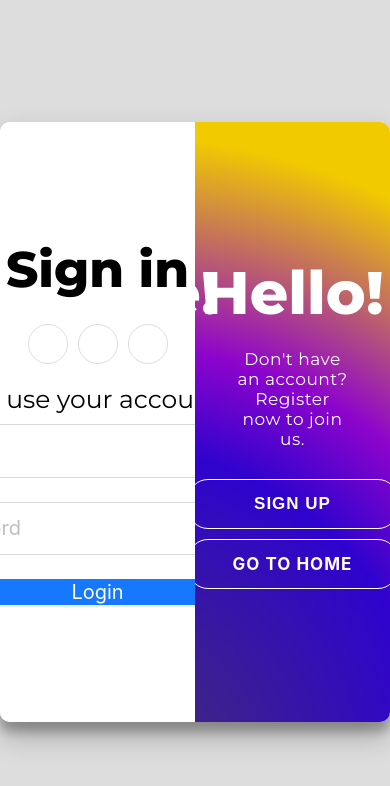
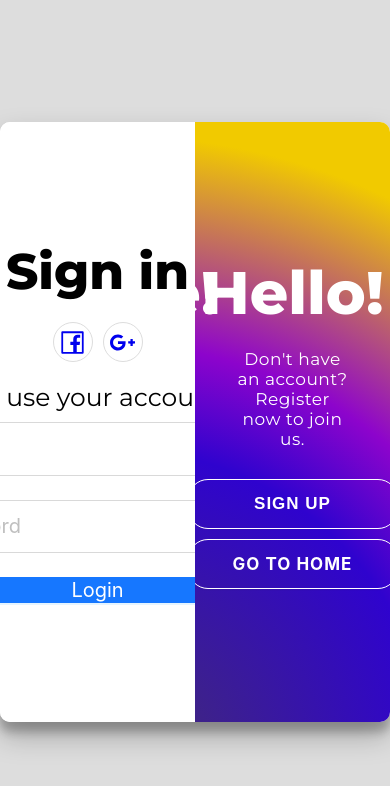
Before and after one commit to nthuwng/FE-WebBanHang, a React (Vite) app: page /login in a window 390 px wide. Shown: the top 786 px of the page. Built offline with nearby package versions, Linux system fonts and the light colour scheme.

Commit message:
responsive phuc

```diff
--- a/src/components/common/SignInComponent/SignInComponent.jsx
+++ b/src/components/common/SignInComponent/SignInComponent.jsx
@@ -2,7 +2,7 @@ import { Button, Form, Input, notification } from "antd";
 import { useState } from "react";
 import { Link, useNavigate } from "react-router-dom";
 import { loginApi } from "../../../services/api.service";
-import { ArrowRightOutlined } from "@ant-design/icons";
+import { ArrowRightOutlined, FacebookOutlined, GooglePlusOutlined } from "@ant-design/icons";
 import "./SignInComponent.css";
 
 const SignInComponent = () => {
@@ -40,14 +40,11 @@ const SignInComponent = () => {
       <form action="#" onSubmit={onFinish} class="sign-in-container-form">
         <h1 classname="login-page-h1">Sign in</h1>
         <div className="social-container">
-          <a href="#" className="login-page-social">
-            <i className="fab fa-facebook-f"></i>
+          <a href="#" className="">
+          <FacebookOutlined />
           </a>
-          <a href="#" className="login-page-social">
-            <i className="fab fa-google-plus-g"></i>
-          </a>
-          <a href="#" className="login-page-social">
-            <i className="fab fa-linkedin-in"></i>
+          <a href="#" className="">
+          <GooglePlusOutlined />
           </a>
         </div>
         <span classname="login-page-span" style={{marginBottom: "10px"}}>or use your account</span>
--- a/src/components/common/SignOutComponent/SignOutComponent.jsx
+++ b/src/components/common/SignOutComponent/SignOutComponent.jsx
@@ -3,7 +3,7 @@ import { Button, Input, Form, notification, Divider } from "antd";
 import { Link, useNavigate } from "react-router-dom";
 import { registerAPI } from "../../../services/api.service";
 import "./SignOutComponent.css";
-import { ArrowRightOutlined } from "@ant-design/icons";
+import { ArrowRightOutlined, FacebookOutlined, GooglePlusOutlined } from "@ant-design/icons";
 
 export const SignOutComponent = () => {
   const [form] = Form.useForm();
@@ -46,14 +46,11 @@ export const SignOutComponent = () => {
       <form action="#" class="sign-out-container-form">
         <h1 classname="login-page-h1">Create Account</h1>
         <div className="social-container">
-          <a href="#" className="login-page-social">
-            <i className="fab fa-facebook-f"></i>
+        <a href="#" className="">
+          <FacebookOutlined />
           </a>
-          <a href="#" className="login-page-social">
-            <i className="fab fa-google-plus-g"></i>
-          </a>
-          <a href="#" className="login-page-social">
-            <i className="fab fa-linkedin-in"></i>
+          <a href="#" className="">
+          <GooglePlusOutlined />
           </a>
         </div>
         <span classname="login-page-span" style={{ marginBottom: "10px" }}>
--- a/src/components/layout/HeaderComponent/HeaderComponent.jsx
+++ b/src/components/layout/HeaderComponent/HeaderComponent.jsx
@@ -25,7 +25,7 @@ const HeaderComponent = () => {
   return (
     <header className="header">
       {/* Logo */}
-      <div className="logo">Chó (Phúc Nhung Đạt)</div>
+      <div className="logo">Logo...</div>
 
       {/* Navigation */}
       <nav className="nav-container-login">
@@ -58,7 +58,7 @@ const HeaderComponent = () => {
         </div>
         <Heart size={30} className="icon" />
         <Tooltip title="Giỏ hàng">
-          <ShoppingCart size={30} className="icon" />
+          <ShoppingCart size={30} className="icon" style={{cursor: "pointer"}}/>
         </Tooltip>
 
         {/* Nếu đăng nhập, hiển thị icon Logout */}
--- a/src/pages/HomePage/HomePage.jsx
+++ b/src/pages/HomePage/HomePage.jsx
@@ -24,6 +24,18 @@ const HomePage = () => {
           fetchProduct_Name_API("samsung", page, limit)
         }
       />
+      <ProductListComponent
+        categoryName="Xiaomi"
+        apiFunction={(page, limit) =>
+          fetchProduct_Name_API("xiaomi", page, limit)
+        }
+      />
+      <ProductListComponent
+        categoryName="Oppo"
+        apiFunction={(page, limit) =>
+          fetchProduct_Name_API("oppo", page, limit)
+        }
+      />
     </>
   );
 };
--- a/src/pages/ProductPage/ProductPage.jsx
+++ b/src/pages/ProductPage/ProductPage.jsx
@@ -6,7 +6,7 @@ import "./ProductPage.css"; // CSS cho ProductPage
 const ProductPage = () => {
   const [dataProduct, setDataProduct] = useState([]);
   const [page, setPage] = useState(1);
-  const [limit, setLimit] = useState(8);
+  const [limit, setLimit] = useState(10);
   const [loading, setLoading] = useState(true);
 
   const loadProduct = async () => {
```
